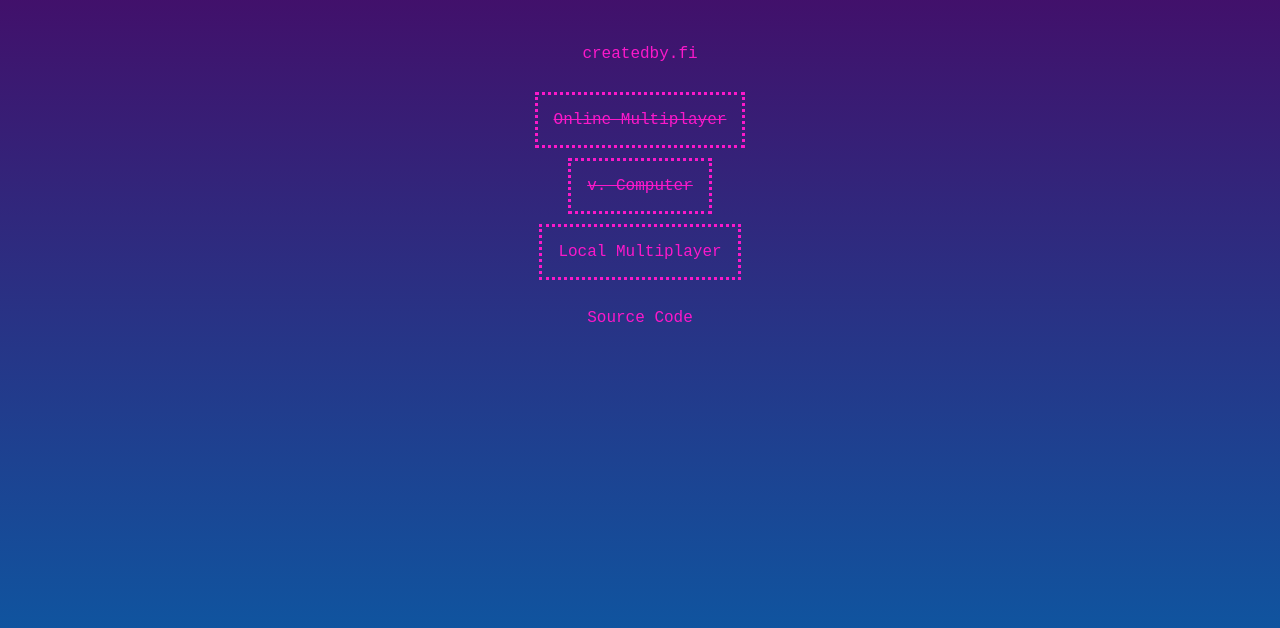
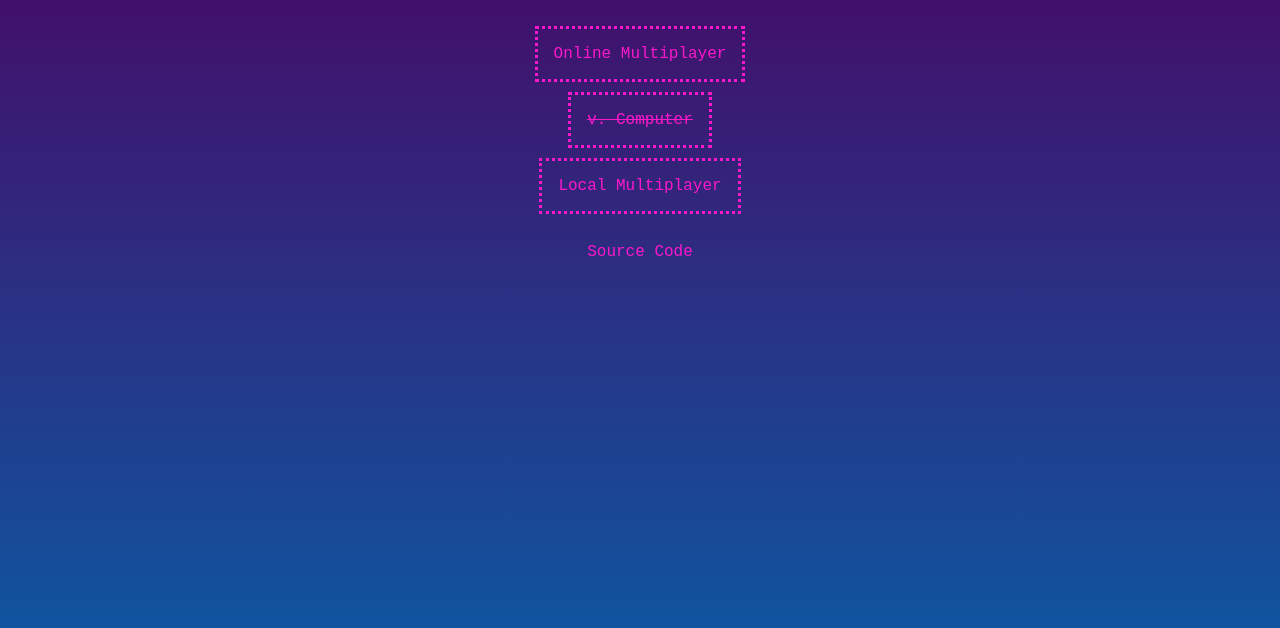
Before and after one commit to violetcraze/3D-tic-tac-toe, a website: page public/index.html in a window 1280 px wide. Shown: the part 98-726 px from the top of the page. Drawn offline with Linux system fonts and the light colour scheme.

Commit message:
updating landing page

```diff
--- a/public/index.html
+++ b/public/index.html
@@ -14,12 +14,12 @@
 
     <h1 class="margin">３Ｄ░Ｔｉｃ░Ｔａｃ░Ｔｏｅ</h1>
 
-    <div class="margin">
+    <!-- <div class="margin">
       <a class="no-dots" href="http://createdby.fi">createdby.fi</a>
-    </div>
+    </div> -->
 
     <div class="margin">
-      <a class="coming-soon" href="./online">Online Multiplayer</a>
+      <a href="./online">Online Multiplayer</a>
     </div>
 
     <div class="margin">
```
